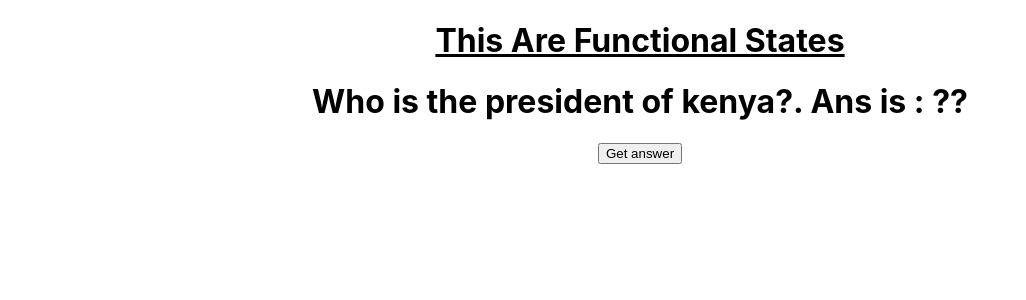
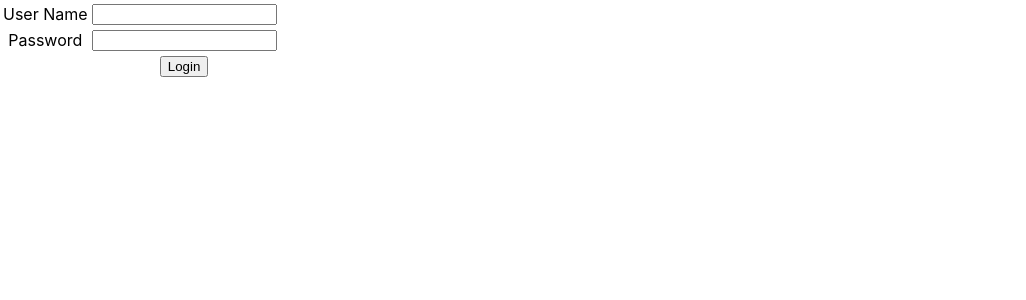
Before and after one commit to Red-stevo/reactfrontend, a React (Create React App) app in the folder react003/: page / in a window 1280 px wide. Shown: the top 300 px of the page, without its empty margins (0-1026 px from the left). Built offline with nearby package versions, Linux system fonts and the light colour scheme.

Commit message:
Simple login prompt

```diff
--- a/react003/src/App.js
+++ b/react003/src/App.js
@@ -1,10 +1,10 @@
 import './App.css';
-import './StateObjects/FunctionalState';
-import FunctionalState from "./StateObjects/FunctionalState";
+import './StateObjects/LoginForm';
+import LoginForm from "./StateObjects/LoginForm";
 function App() {
   return (
     <div className="App">
-       <FunctionalState />
+       <LoginForm />
     </div>
   );
 }
--- /dev/null
+++ b/react003/src/StateObjects/LoginForm.js
@@ -0,0 +1,33 @@
+const LoginForm = (props) =>
+{
+
+    const handle = () =>
+    {
+        console.log(props.password);
+    }
+
+
+    return(<div>
+        <form>
+            <table>
+                <tbody>
+                <tr>
+                    <td>User Name </td>
+                    <td><input id="Name" name="userName" type="Text"/></td>
+                </tr>
+                <tr>
+                    <td>Password</td>
+                    <td><input type="password" name="password"/></td>
+                </tr>
+
+                <tr>
+                    <td></td>
+                    <td><button onClick={handle}>Login</button></td>
+                </tr>
+                </tbody>
+            </table>
+        </form>
+    </div>);
+}
+
+export default LoginForm;
```
